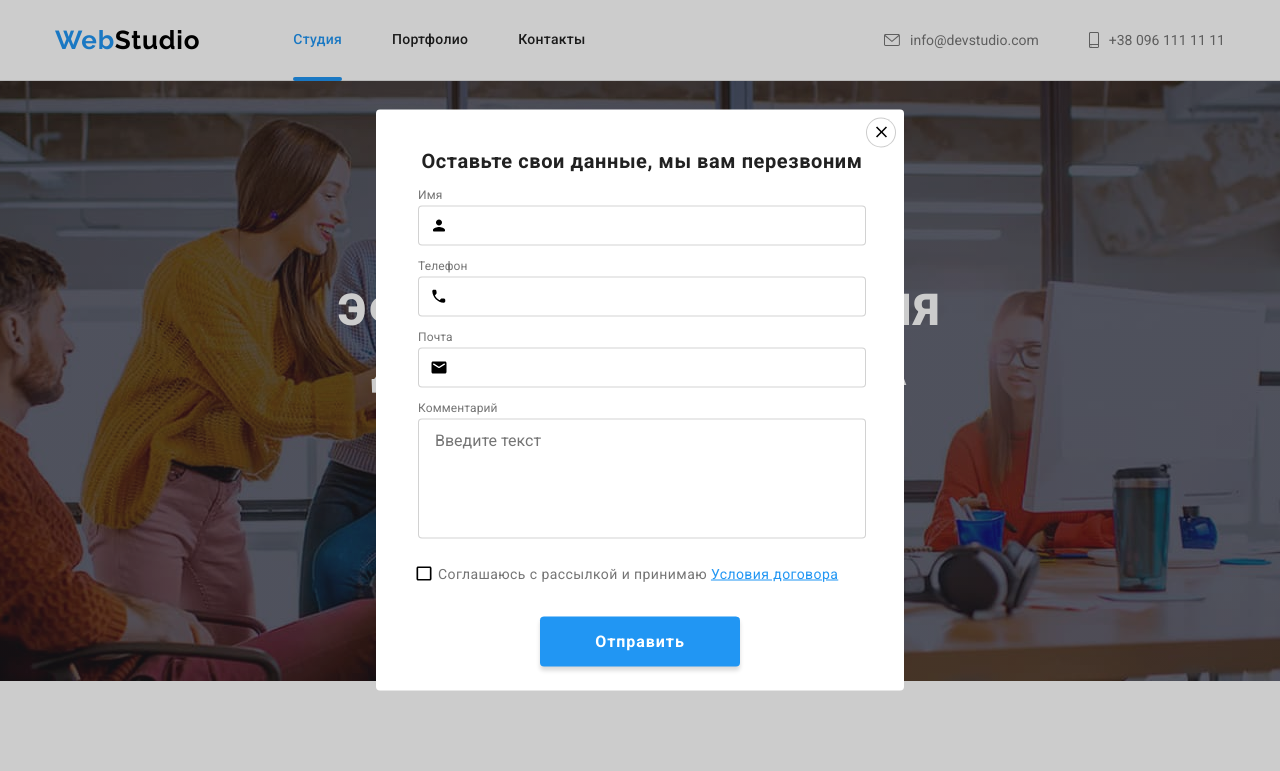
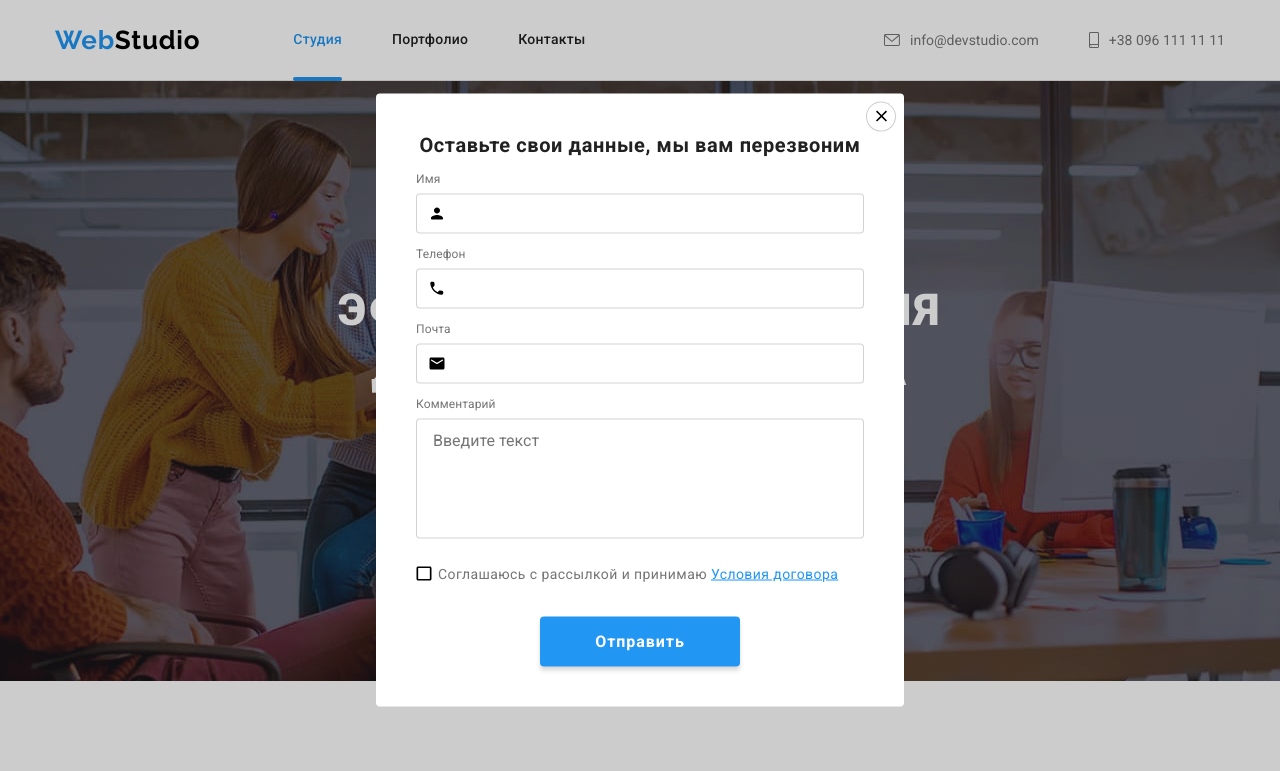
Before and after one commit to KurbatovAS/goit-markup-hw-06, a plain HTML site: page index.html in a window 1280 px wide. Both pictures are taken after a click on the button "Заказать услугу". Shown: the top 771 px of the page. Drawn offline with nearby package versions, Linux system fonts and the light colour scheme.

Commit message:
Внесены исправления по ДЗ

```diff
--- a/css/styles.css
+++ b/css/styles.css
@@ -638,7 +638,7 @@ ul {
   left: 50%;
 
   width: 528px;
-  height: 581px;
+  min-height: 581px;
   padding: 40px;
   border-radius: 4px;
 
@@ -695,6 +695,7 @@ ul {
 .form__fieldset {
   border: 0;
   padding: 0;
+  margin-bottom: 20px;
 }
 
 .form__legend {
@@ -713,7 +714,6 @@ ul {
   line-height: 1.66;
   letter-spacing: 0.01em;
   color: var(--alternate-text-color);
-  margin-bottom: 4px;
 }
 
 .form__box {
@@ -721,6 +721,7 @@ ul {
   width: 448px;
   height: 40px;
   border: 0;
+  margin-top: 4px;
   margin-bottom: 10px;
 }
 
@@ -735,7 +736,6 @@ ul {
   transition: fill 250ms var(--cubic-bezier);
 }
 
-.form__box:hover .form__input,
 .form__box:focus .form__input {
   border: 1px solid var(--accent-color);
   cursor: pointer;
@@ -746,7 +746,6 @@ ul {
   border-color: var(--accent-color);
 }
 
-.form__input:hover ~ .form__icon,
 .form__input:focus ~ .form__icon {
   fill: var(--accent-color);
   cursor: pointer;
@@ -768,12 +767,11 @@ ul {
   padding: 12px 16px;
   border-radius: 4px;
   border: 1px solid var(--modal-input-border-color);
-  margin-bottom: 20px;
+  margin-top: 4px;
   resize: none;
   transition: border 250ms var(--cubic-bezier);
 }
 
-.form__textarea:hover,
 .form__textarea:focus {
   border: 1px solid var(--accent-color);
   cursor: pointer;
--- a/index.html
+++ b/index.html
@@ -470,7 +470,7 @@
               <button type="submit" class="subscribe__button">
                 Подписаться
                 <svg width="24" height="24" class="subscribe__icon">
-                  <use href="./images/sprite.svg#send"></use>
+                  <use href="./images/icons.svg#send"></use>
                 </svg>
               </button>
             </div>
@@ -493,8 +493,10 @@
         </button>
 
         <form class="form">
-          <fieldset class="form__fieldset">
-            <legend class="form__legend">Оставьте свои данные, мы вам перезвоним</legend>
+          <div class="form__fieldset" role="group" aria-labelledby="contact-details-head">
+            <p id="contact-details-head" class="form__legend">
+              Оставьте свои данные, мы вам перезвоним
+            </p>
 
             <label for="user-input" class="form__label"> Имя</label>
             <div class="form__box">
@@ -528,7 +530,7 @@
               placeholder="Введите текст"
               class="form__textarea"
             ></textarea>
-          </fieldset>
+          </div>
 
           <div class="checkbox">
             <label class="checkbox__label">
```
